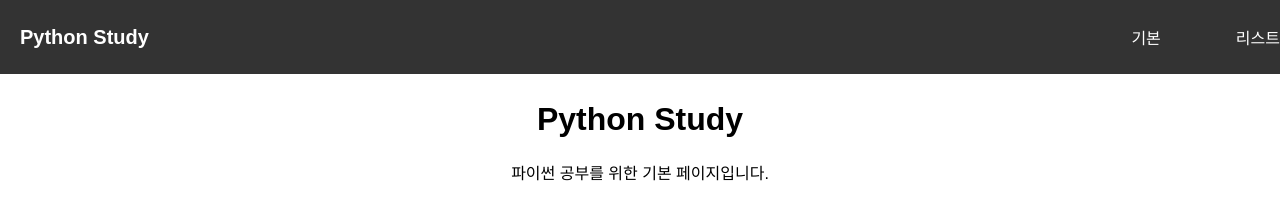
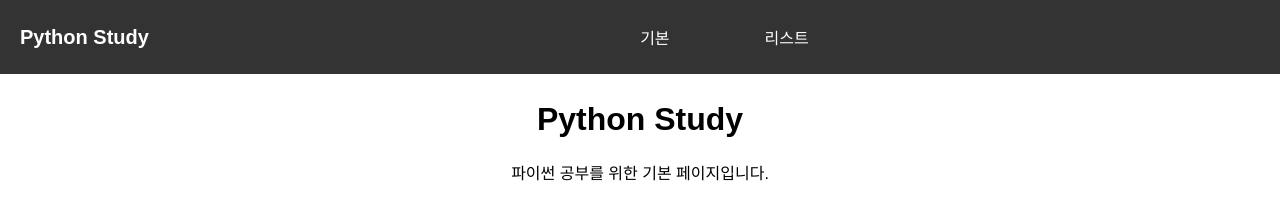
Before and after one commit to yukyungkang/python_Study, a plain HTML site: page docs/index.html in a window 1280 px wide. Drawn offline with Linux system fonts and the light colour scheme.

Commit message:
CSS GNB 여백 추가

```diff
--- a/docs/styles.css
+++ b/docs/styles.css
@@ -26,7 +26,9 @@ nav .logo {
 
 nav .menu {
     display: flex;
-    gap: 20px; /* 메뉴 간 여백 추가 */
+    justify-content: center; /* 중앙 정렬 */
+    flex-grow: 1; /* 메뉴가 가능한 공간을 차지하도록 설정 */
+    gap: 40px; /* 메뉴 간 여백 추가 */
 }
 
 nav .menu a {
```
